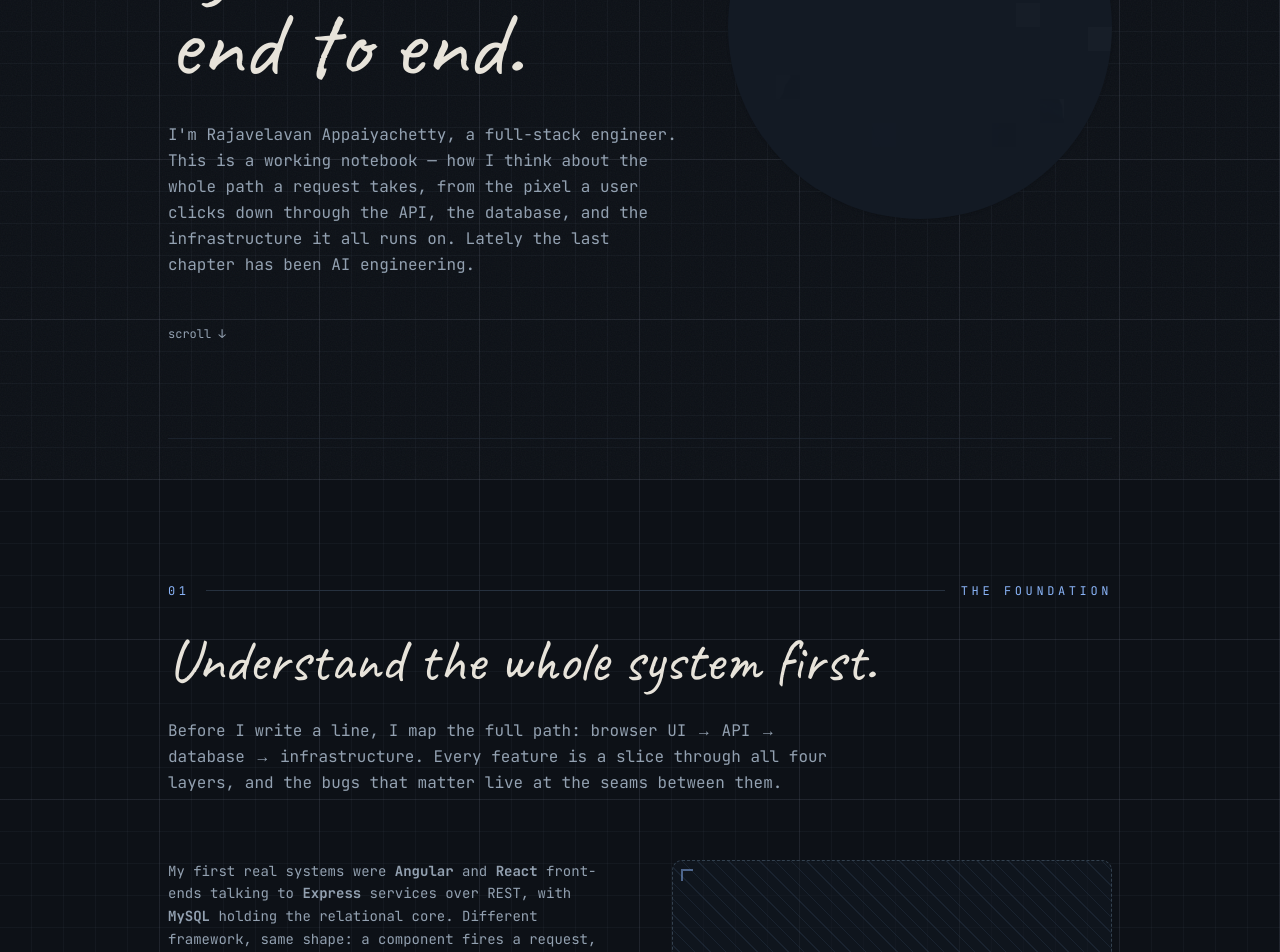
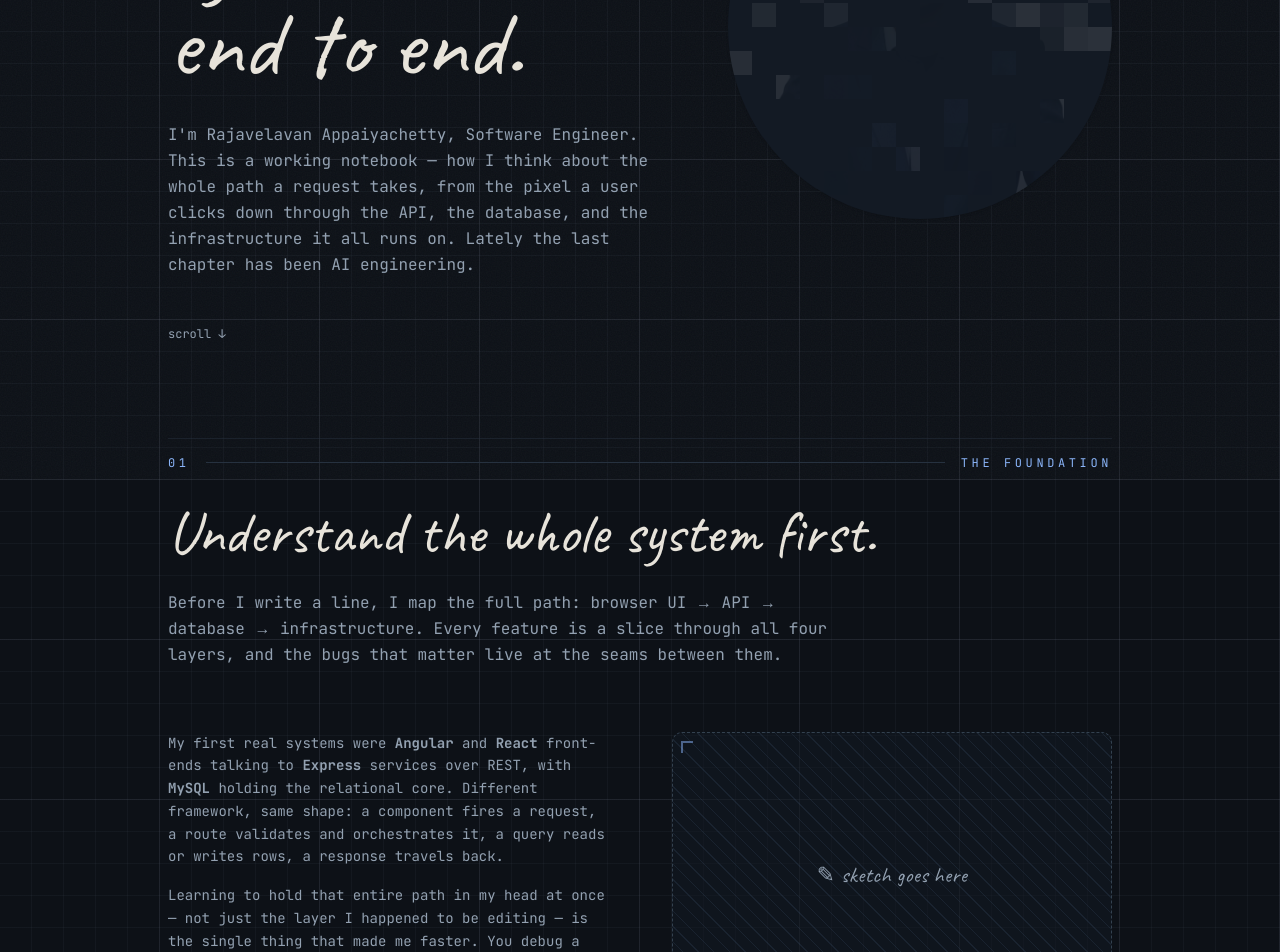
Before and after one commit to rajavelavan/portfolio, a Next.js app: page / in a window 1280 px wide. Shown: the part 320-1272 px from the top of the page. Built offline with nearby package versions, Linux system fonts and the light colour scheme.

Commit message:
Add application icon and update homepage introduction text

```diff
--- a/app/page.tsx
+++ b/app/page.tsx
@@ -148,7 +148,7 @@ function Chapter({
   return (
     <section
       id={id}
-      className="scroll-mt-24 border-t border-edge/50 py-24 md:py-36"
+      className="scroll-mt-24 border-t border-edge/50 py-24 md:py-4"
     >
       <header className="mb-12 md:mb-16">
         <div className="flex items-center gap-4 font-mono text-xs uppercase tracking-[0.3em] text-accent">
@@ -225,7 +225,7 @@ export default function Home() {
                 end to end.
               </h1>
               <p className="mt-8 max-w-2xl text-sm leading-relaxed text-ink-dim md:text-base">
-                I&apos;m {NAME}, a full-stack engineer. This is a working notebook —
+                I&apos;m {NAME}, Software Engineer. This is a working notebook —
                 how I think about the whole path a request takes, from the pixel a
                 user clicks down through the API, the database, and the infrastructure
                 it all runs on. Lately the last chapter has been AI engineering.
```
Also changed, not shown: app/icon.png (added).
